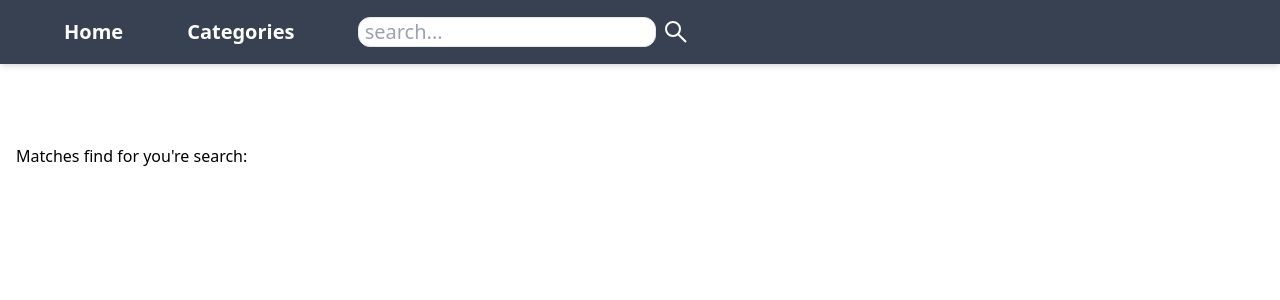
After one commit to ParsaBordbar/z-libraryWebScraper, a Flask app: page /search in a window 1280 px wide. The commit adds this page. Shown: the top 300 px of the page. Run offline with Flask 3, Linux system fonts and the light colour scheme; some libraries are stand-ins or nearby versions.

Commit message:
Searched Item can be saved on local storrage now

```diff
--- a/client/app.py
+++ b/client/app.py
@@ -24,6 +24,10 @@ def cato():
 def selfCato(menu):
     return render_template('selfCato.html')
 
+@app.route('/search')
+def search():
+    return render_template('search.html')
+
 # Now you can use the 'mongo' object to interact with your MongoDB database
 @app.route('/api/insert', methods=['POST'])
 def insert_document(new_book):
--- a/client/templates/base.html
+++ b/client/templates/base.html
@@ -23,10 +23,12 @@
         <li class="flex-auto text-xl font-semibold text-black hover:text-blue-600 flex gap-2">
           <input type="text" placeholder=' search...' id="search" name="searchBar" class="border rounded-xl">
           <button id='searchBtn'>
-            <svg width="24" height="24" viewBox="0 0 24 24" fill="none" xmlns="http://www.w3.org/2000/svg">
-            <path d="M9 16C12.866 16 16 12.866 16 9C16 5.13401 12.866 2 9 2C5.13401 2 2 5.13401 2 9C2 12.866 5.13401 16 9 16Z" stroke="#ffff" stroke-width="2" stroke-miterlimit="10"/>
-            <path d="M21.9999 22L13.9399 13.94" stroke="#ffff" stroke-width="2" stroke-miterlimit="10"/>
-            </svg>
+            <a href='/search'>
+              <svg width="24" height="24" viewBox="0 0 24 24" fill="none" xmlns="http://www.w3.org/2000/svg">
+                <path d="M9 16C12.866 16 16 12.866 16 9C16 5.13401 12.866 2 9 2C5.13401 2 2 5.13401 2 9C2 12.866 5.13401 16 9 16Z" stroke="#ffff" stroke-width="2" stroke-miterlimit="10"/>
+                <path d="M21.9999 22L13.9399 13.94" stroke="#ffff" stroke-width="2" stroke-miterlimit="10"/>
+                </svg>
+            </a>
           </button>
         </li>
       </ul>
@@ -55,8 +57,10 @@
           const items = data.map(item => item.title === input.value ? item : null).filter(item => item !== null);
           if (items.length > 0) {
             console.log("Found Items:", items);
+            const stringItem = JSON.stringify(items)
+            localStorage.setItem("Founded Item", stringItem);
           } else {
-            console.log("Items not found");
+            console.log("Item not found");
           }
         })
         .catch((error) => {
--- a/client/templates/cato.html
+++ b/client/templates/cato.html
@@ -24,9 +24,6 @@
       const par = document.getElementById("parent");
       data.map((items, index) => {
         if (data[index + 1]) {
-          // const re = new RegExp("ab*c");
-          // console.log((items.Categories.split("-")[0]).split(' ')[0].length)
-
           const re = /[A-Z][a-z].*\w/g;
           const str = items.Categories.split("-")[0];
           const myArray = str.match(re);
@@ -34,8 +31,6 @@
           const myArrayData = strData.match(re);
           const strDataLatItem = data[data.length - 1].Categories.split("-")[0];
           const myArrayDataLastItem = strDataLatItem.match(re);
-          // console.log(myArray[0]);
-          // console.log(myArrayData[0]);
 
           if (myArray[0] != myArrayData[0]) {
             const title = document.createElement("h1");
--- /dev/null
+++ b/client/templates/search.html
@@ -0,0 +1,9 @@
+{% extends 'base.html'%}
+{% block content%}
+<h1> Matches find for you're search: </h1>
+<script>
+    data = localStorage.getItem("Founded Item");
+    console.log(data)
+
+</script>
+{% endblock%}
```
Also changed, not shown: 1 other file.
